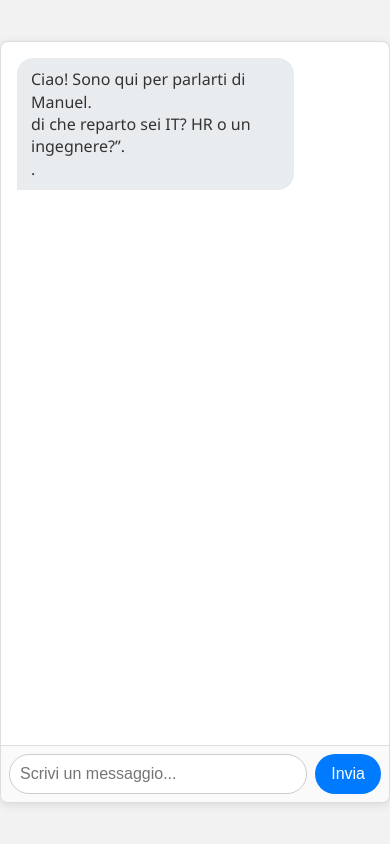
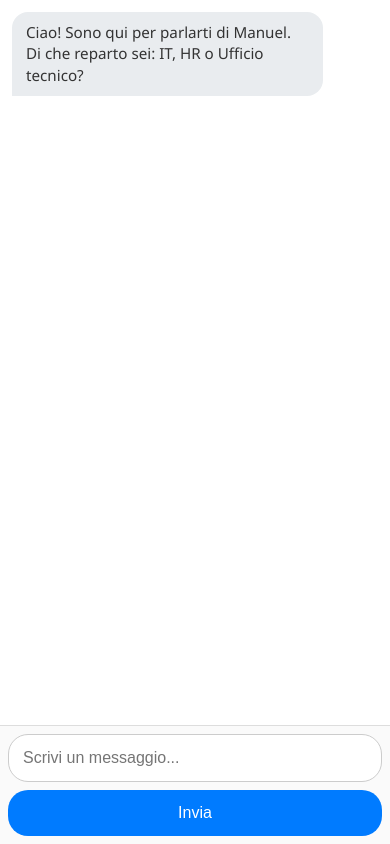
Before and after one commit to Borro167/ManuelCv, a website: page public/index.html in a window 390 px wide. Drawn offline with Linux system fonts and the light colour scheme.

Commit message:
Update index.html

```diff
--- a/public/index.html
+++ b/public/index.html
@@ -2,9 +2,13 @@
 <html lang="it">
 <head>
   <meta charset="UTF-8" />
-  <meta name="viewport" content="width=device-width, initial-scale=1.0"/>
+  <meta name="viewport" content="width=device-width, initial-scale=1.0, maximum-scale=1.0, user-scalable=no"/>
   <title>Chat</title>
   <style>
+    * {
+      box-sizing: border-box;
+    }
+
     body {
       margin: 0;
       font-family: 'Segoe UI', Tahoma, Geneva, Verdana, sans-serif;
@@ -14,6 +18,7 @@
       align-items: center;
       height: 100vh;
     }
+
     .chat-container {
       display: flex;
       flex-direction: column;
@@ -26,6 +31,7 @@
       overflow: hidden;
       box-shadow: 0 2px 10px rgba(0,0,0,0.1);
     }
+
     .messages {
       flex: 1;
       padding: 16px;
@@ -33,6 +39,7 @@
       display: flex;
       flex-direction: column;
     }
+
     .message {
       margin-bottom: 12px;
       padding: 10px 14px;
@@ -41,18 +48,21 @@
       line-height: 1.4;
       word-wrap: break-word;
     }
+
     .message.user {
       background-color: #007bff;
       color: #fff;
       align-self: flex-end;
       border-bottom-right-radius: 0;
     }
+
     .message.bot {
       background-color: #e9ecef;
       color: #333;
       align-self: flex-start;
       border-bottom-left-radius: 0;
     }
+
     .message.thinking {
       align-self: flex-start;
       font-style: italic;
@@ -64,23 +74,28 @@
       display: flex;
       gap: 1px;
     }
+
     .message.thinking span {
       animation: glow 1.5s infinite;
       display: inline-block;
     }
+
     .message.thinking span:nth-child(n) {
       animation-delay: calc(0.05s * var(--i));
     }
+
     @keyframes glow {
       0%, 100% { color: #bbb; }
       50% { color: #333; }
     }
+
     .input-area {
       display: flex;
       border-top: 1px solid #ddd;
       padding: 8px;
       background-color: #fafafa;
     }
+
     .input-area input {
       flex: 1;
       padding: 10px;
@@ -89,6 +104,7 @@
       outline: none;
       font-size: 1em;
     }
+
     .input-area button {
       margin-left: 8px;
       padding: 10px 16px;
@@ -100,8 +116,46 @@
       font-size: 1em;
       transition: background-color 0.2s ease;
     }
+
     .input-area button:hover {
       background-color: #0056b3;
+    }
+
+    /* Responsive per mobile */
+    @media (max-width: 600px) {
+      .chat-container {
+        height: 100vh;
+        border-radius: 0;
+        box-shadow: none;
+        border: none;
+      }
+
+      .messages {
+        padding: 12px;
+      }
+
+      .message {
+        font-size: 0.95em;
+        max-width: 85%;
+      }
+
+      .input-area {
+        flex-direction: column;
+        gap: 8px;
+        padding: 8px;
+      }
+
+      .input-area input,
+      .input-area button {
+        width: 100%;
+        font-size: 1em;
+        padding: 14px;
+        margin: 0;
+      }
+
+      .input-area button {
+        margin-left: 0;
+      }
     }
   </style>
 </head>
@@ -110,8 +164,7 @@
     <div class="messages" id="messages">
       <div class="message bot">
         Ciao! Sono qui per parlarti di Manuel.<br>
-        di che reparto sei IT? HR o un ingegnere?”.<br>
-        .
+        Di che reparto sei: IT, HR o Ufficio tecnico?
       </div>
     </div>
     <div class="input-area">
```
